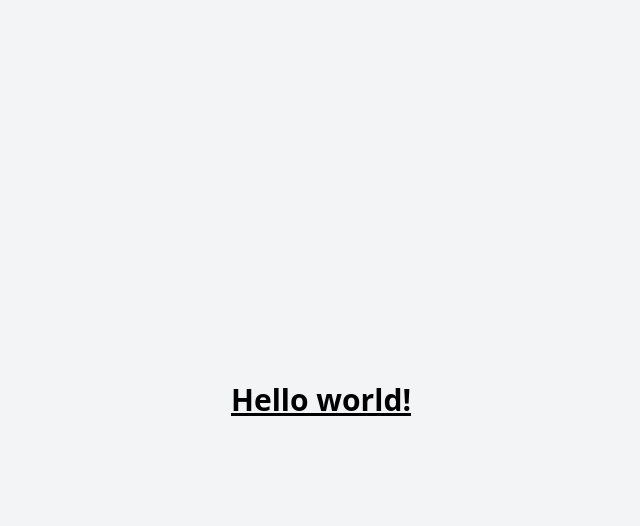
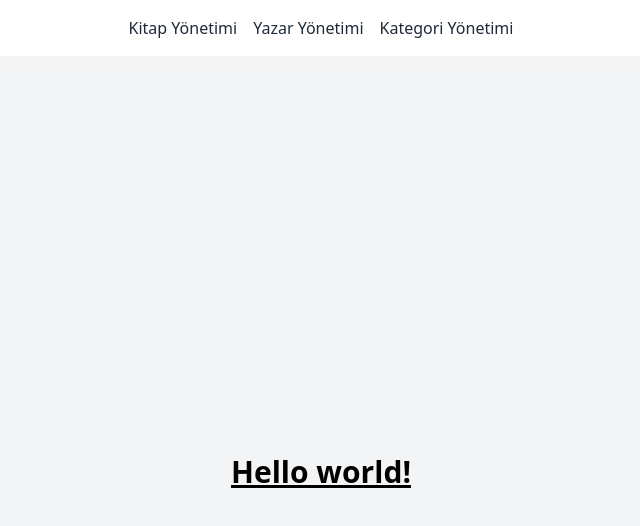
Before and after one commit to Olgu-Batin-Topal/library-frontend, a React (Vite) app: page / in a window 1280 px wide. Shown: the top 526 px of the page, without its empty margins (319-959 px from the left). Built offline with nearby package versions, Linux system fonts and the light colour scheme.

Commit message:
Header Added

```diff
--- a/src/App.jsx
+++ b/src/App.jsx
@@ -5,6 +5,7 @@ import { Route, Routes } from "react-router-dom";
 
 // Components
 import Loading from "./components/common/Loading.jsx";
+import Layout from "./components/common/Layout.jsx";
 
 // Pages
 const Authors = lazy(() => import("./pages/Authors.jsx"));
@@ -15,9 +16,30 @@ export default function App() {
   return (
     <Suspense fallback={<Loading />}>
       <Routes>
-        <Route path="/" element={<Books />} />
-        <Route path="/authors" element={<Authors />} />
-        <Route path="/categories" element={<Categories />} />
+        <Route
+          path="/"
+          element={
+            <Layout>
+              <Books />
+            </Layout>
+          }
+        />
+        <Route
+          path="/authors"
+          element={
+            <Layout>
+              <Authors />
+            </Layout>
+          }
+        />
+        <Route
+          path="/categories"
+          element={
+            <Layout>
+              <Categories />
+            </Layout>
+          }
+        />
       </Routes>
     </Suspense>
   );
--- /dev/null
+++ b/src/components/common/Header.jsx
@@ -0,0 +1,31 @@
+//React Router
+import { Link } from "react-router-dom";
+
+export default function Header() {
+  return (
+    <header className="bg-white p-4 mb-4">
+      <div className="container mx-auto flex justify-center items-center gap-4">
+        <Link
+          to="/"
+          className="text-gray-800 hover:text-gray-950 transition-colors"
+        >
+          Kitap Yönetimi
+        </Link>
+
+        <Link
+          to="/authors"
+          className="text-gray-800 hover:text-gray-950 transition-colors"
+        >
+          Yazar Yönetimi
+        </Link>
+
+        <Link
+          to="/categories"
+          className="text-gray-800 hover:text-gray-950 transition-colors"
+        >
+          Kategori Yönetimi
+        </Link>
+      </div>
+    </header>
+  );
+}
--- /dev/null
+++ b/src/components/common/Layout.jsx
@@ -0,0 +1,11 @@
+import Header from "./Header.jsx";
+
+export default function Layout({ children }) {
+  return (
+    <>
+      <Header />
+
+      {children}
+    </>
+  );
+}
```
